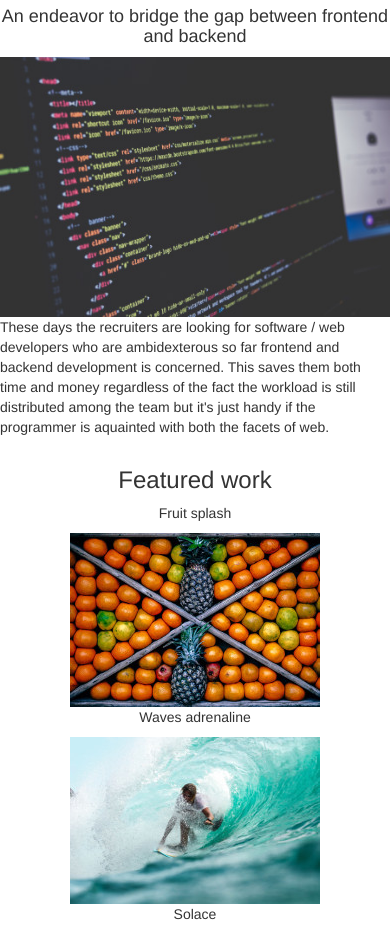
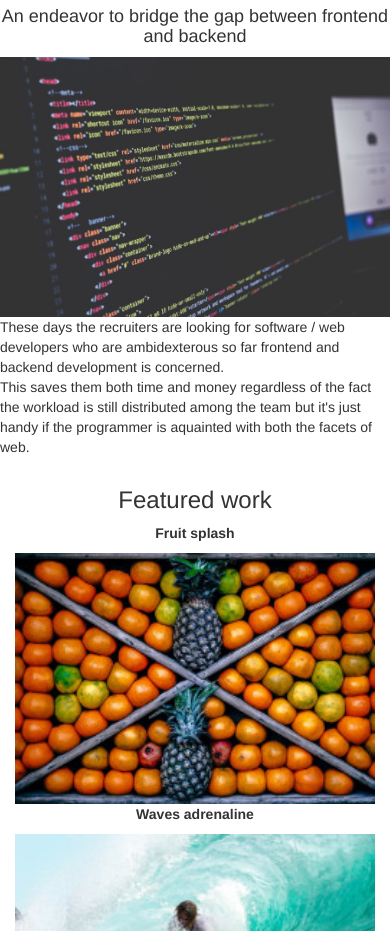
Before and after one commit to albertcoder/Portfolio-Website-Project, a plain HTML site: page index.html in a window 390 px wide. Shown: the part 109-1040 px from the top of the page. Drawn offline with nearby package versions, Linux system fonts and the light colour scheme.

Commit message:
Images made responsive

```diff
--- a/index.html
+++ b/index.html
@@ -21,21 +21,21 @@
         <h4 id="section_heading">An endeavor to bridge the gap between frontend and backend</h4>
         <img class="displayed" src="img/sai-kiran-anagani-61187.jpg" alt="Photo by Sai Kiran Anagani on Unsplash" title="Photo by Sai Kiran Anagani on Unsplash" />
     </section>
-    <p>These days the recruiters are looking for software / web developers who are ambidexterous so far frontend and backend development is concerned. This saves them both time and money regardless of the fact the workload is still distributed among the team but it's just handy if the programmer is aquainted with both the facets of web.</p>
+    <p>These days the recruiters are looking for software / web developers who are ambidexterous so far frontend and backend development is concerned. <br>This saves them both time and money regardless of the fact the workload is still distributed among the team but it's just handy if the programmer is aquainted with both the facets of web.</p>
 <div class="container-fluid bg-3 text-center">
   <h3>Featured work</h3>
   <div class="row">
     <div class="col-sm-4">
-      <p>Fruit splash</p>
-      <img src="img/igor-ovsyannykov-22309.jpg" alt="Image">
+      <p><b>Fruit splash</b></p>
+      <img src="img/igor-ovsyannykov-22309.jpg" class="img-responsive" style="width:100%" alt="Image">
     </div>
     <div class="col-sm-4">
-      <p>Waves adrenaline</p>
-      <img src="img/jeremy-bishop-34010.jpg" alt="Image">
+      <p><b>Waves adrenaline</b></p>
+      <img src="img/jeremy-bishop-34010.jpg" class="img-responsive" style="width:100%" alt="Image">
     </div>
     <div class="col-sm-4">
-      <p>Solace</p>
-      <img src="img/joshua-earle.png" alt="Image">
+      <p><b>Solace</b></p>
+      <img src="img/joshua-earle.png" class="img-responsive" style="width:100%" alt="Image">
     </div>
   </div>
 </div>
```
Also changed, not shown: 1 other file.
